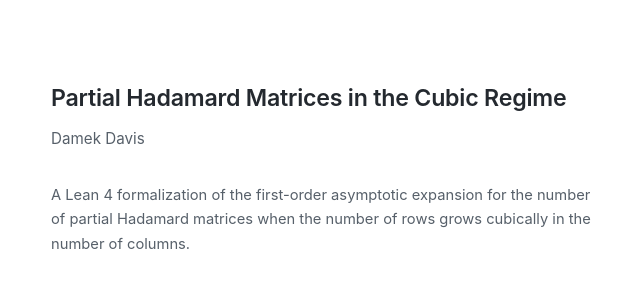
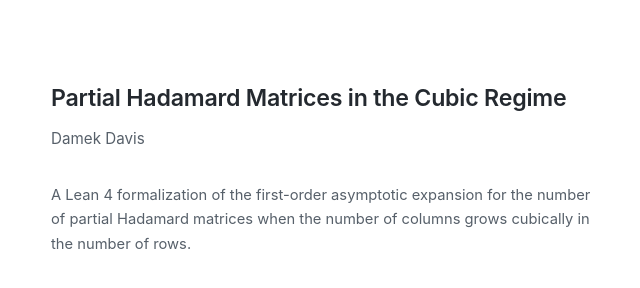
Before and after one commit to damek/counting_hadamard, a plain HTML site: page index.html in a window 1280 px wide. Shown: the top 288 px of the page, 319-959 px from the left. Drawn offline with Linux system fonts and the light colour scheme.

Commit message:
Fix landing page caption: columns grow cubically in rows

```diff
--- a/index.html
+++ b/index.html
@@ -50,8 +50,8 @@
   <p class="author">Damek Davis</p>
   <p class="abstract">
     A Lean 4 formalization of the first-order asymptotic expansion for the number
-    of partial Hadamard matrices when the number of rows grows cubically in the
-    number of columns.
+    of partial Hadamard matrices when the number of columns grows cubically in the
+    number of rows.
   </p>
   <nav>
     <ul>
```
